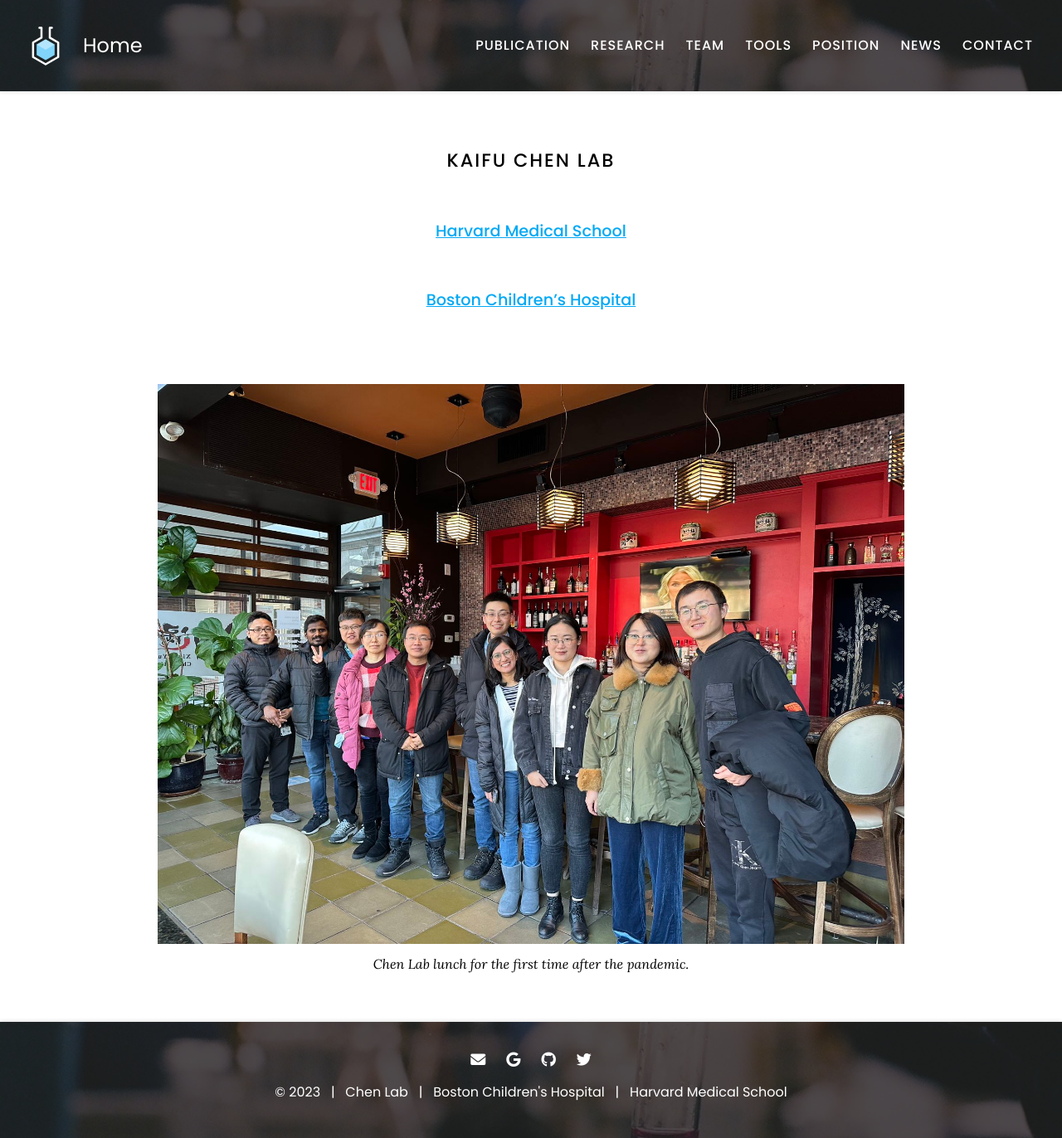
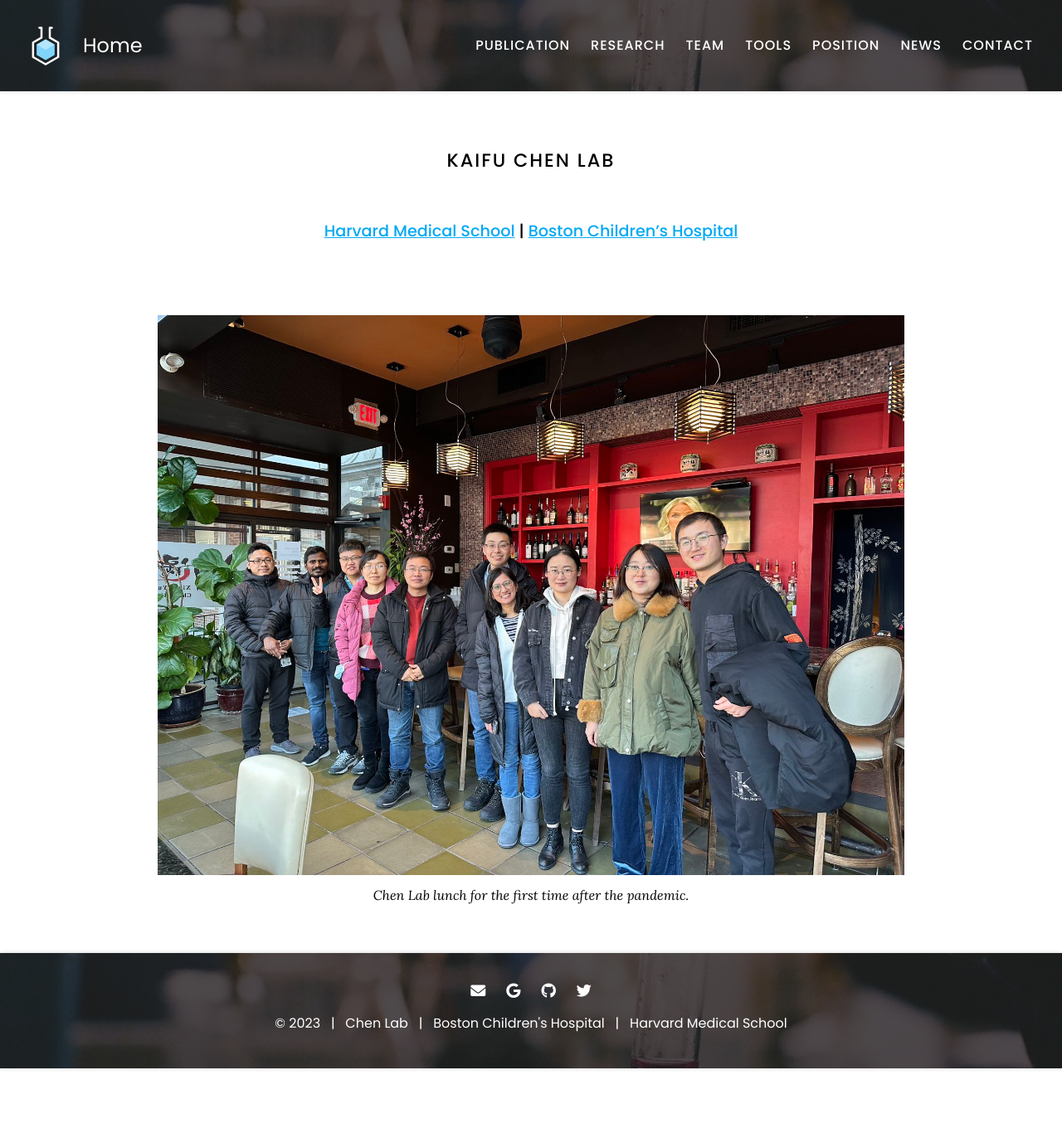
Before and after one commit to kaifuchenlab/kaifuchenlab.github.io, a Jekyll site: the page built from index.md, in a window 1280 px wide. Shown: the whole page at 83% size. Built offline with Jekyll 4.4.1, drawn with Linux system fonts in a browser that asks for light colours; after the commit the page ends 1288 px from its top, so only the background shows below that.

```diff
--- a/index.md
+++ b/index.md
@@ -2,8 +2,7 @@
 title: Home
 ---
 # Kaifu Chen Lab
-### [Harvard Medical School](https://hms.harvard.edu)
-### [Boston Children's Hospital](http://www.childrenshospital.org)
+### [Harvard Medical School](https://hms.harvard.edu) | [Boston Children's Hospital](http://www.childrenshospital.org)
 
 {%
   include gallery.html
```
